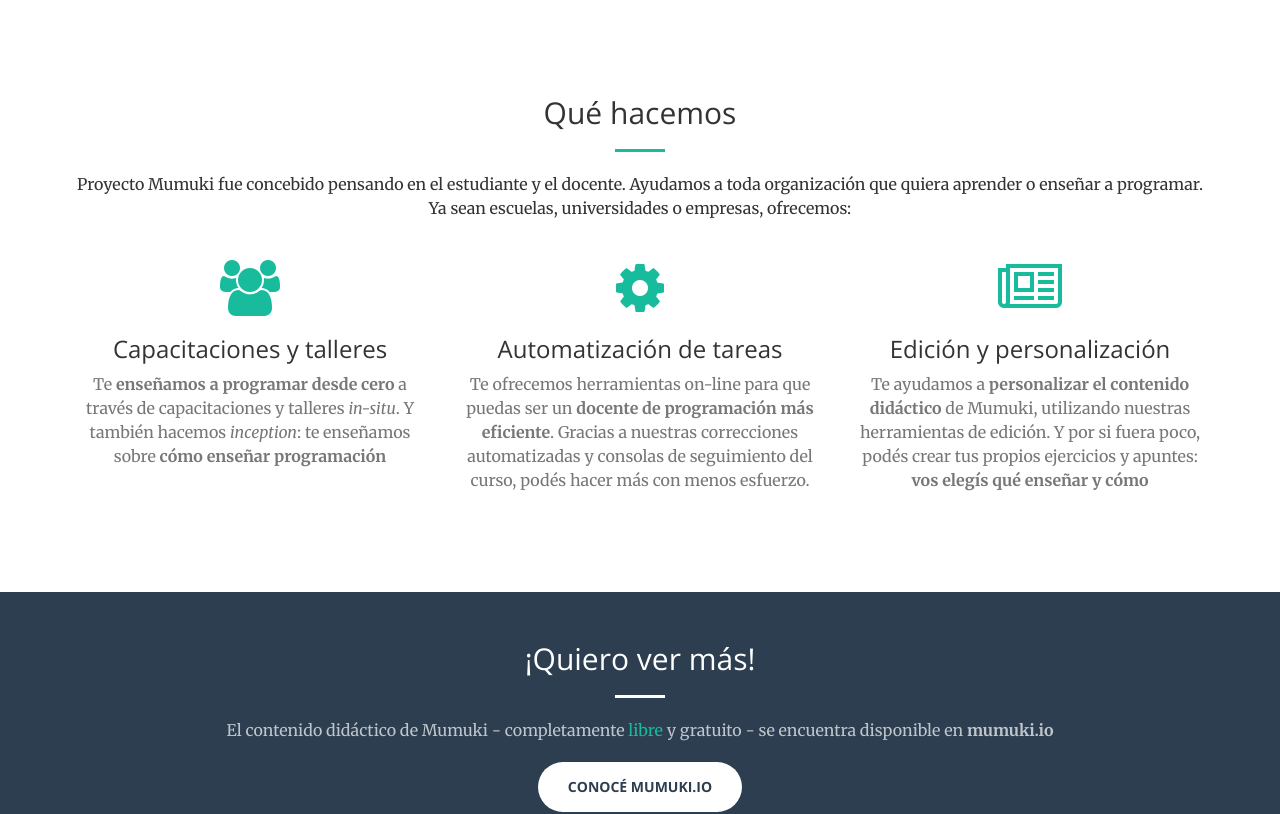
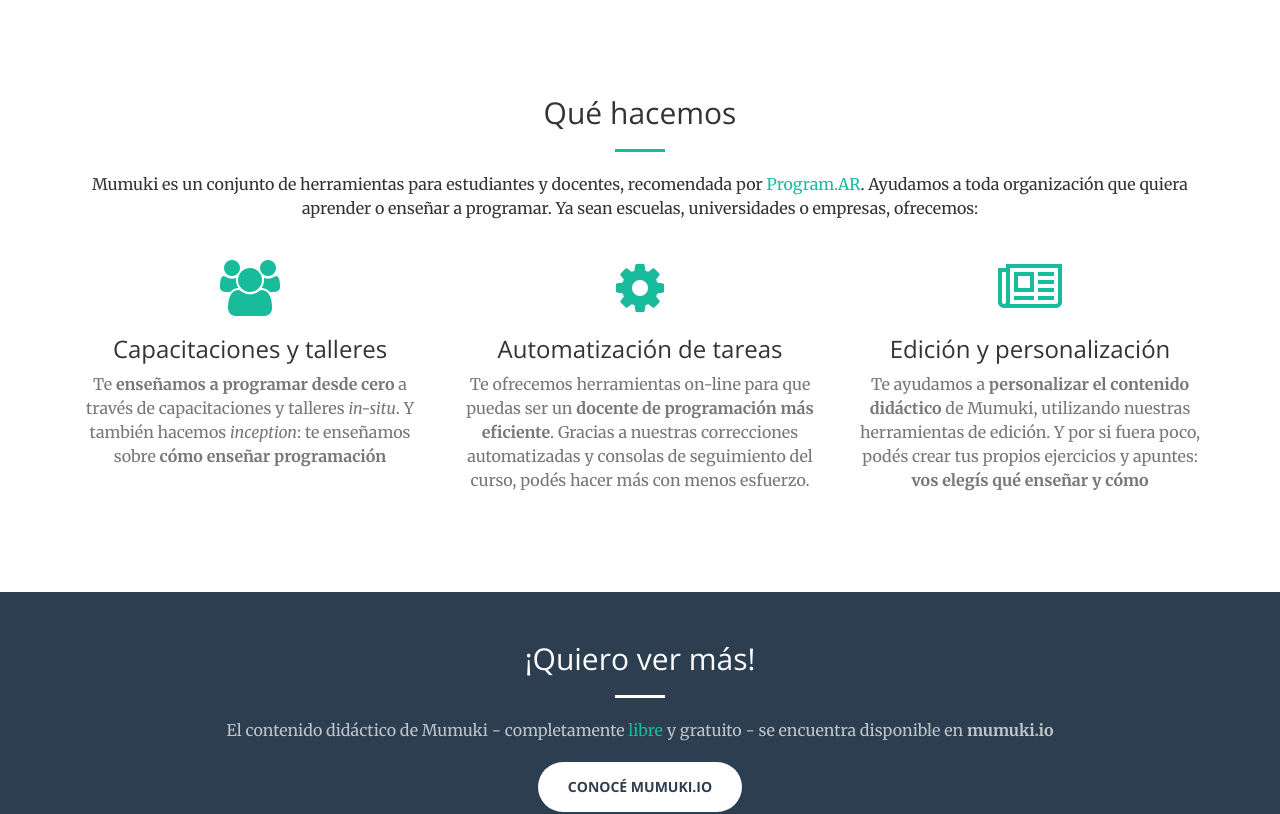
Before and after one commit to mumuki/mumuki.github.io, a Jekyll site: the page built from index.html, in a window 1280 px wide and 900 px high, scrolled down 818 px, cut to the strip 86-900 px from the top of the window. Built offline with Jekyll 4.4.1, drawn with Linux system fonts in a browser that asks for light colours; the list of posts is cut into pages by our own code.

Commit message:
added link to program.ar

```diff
--- a/_includes/services.html
+++ b/_includes/services.html
@@ -4,7 +4,7 @@
             <div class="col-lg-12 text-center">
                 <h2 class="section-heading">Qué hacemos</h2>
                 <hr class="primary">
-                <p>Proyecto Mumuki fue concebido pensando en el estudiante y el docente. Ayudamos a toda organización que quiera aprender o enseñar a programar. Ya sean escuelas, universidades o empresas, ofrecemos:</p>
+                <p>Mumuki es un conjunto de herramientas para estudiantes y docentes, recomendada por <a href="http://program.ar/mumuki-aprender-y-ensenar-a-programar/">Program.AR</a>. Ayudamos a toda organización que quiera aprender o enseñar a programar. Ya sean escuelas, universidades o empresas, ofrecemos:</p>
             </div>
         </div>
     </div>
```
